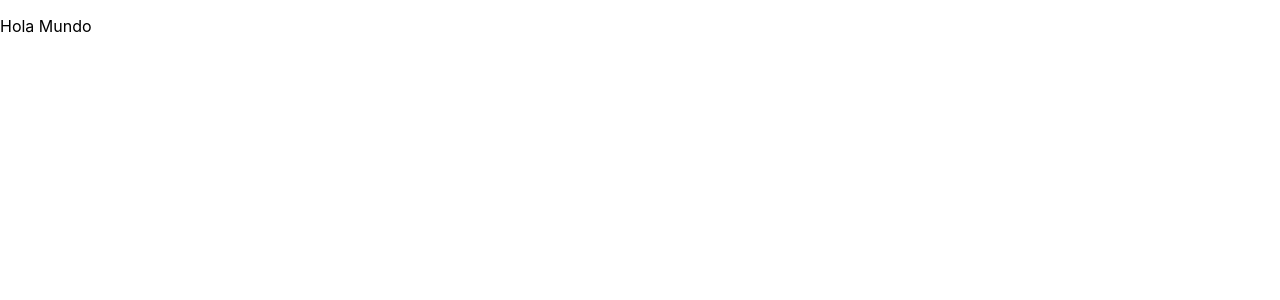
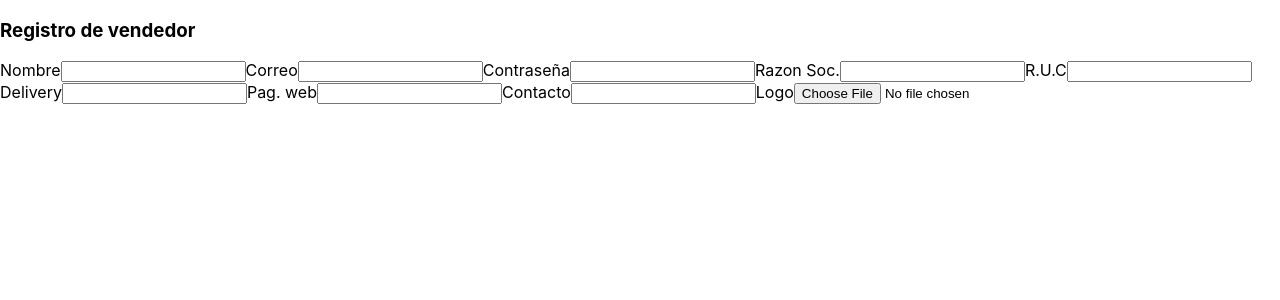
Before and after one commit to Aaron-03/BFood, a React (Create React App) app: page / in a window 1280 px wide. Shown: the top 300 px of the page. Built offline with nearby package versions, Linux system fonts and the light colour scheme.

Commit message:
Estructura del formulario Registro Vendedor

```diff
--- a/src/App.js
+++ b/src/App.js
@@ -1,8 +1,28 @@
-import React from 'react';
+import React from "react";
 function App() {
   return (
     <div className="App">
-      <p>Hola Mundo</p>
+      <h3>Registro de vendedor</h3>
+      <form>
+        <label for="nombre">Nombre</label>
+        <input id="nombre" name="nombre" required />
+        <label for="correo">Correo</label>
+        <input id="Correo" name="Correo" type="email" required />
+        <label for="contrasenia">Contraseña</label>
+        <input id="contrasenia" name="contrasenia" type="password" required />
+        <label for="razonSocial">Razon Soc.</label>
+        <input id="razonSocial" name="razonSocial" required />
+        <label for="ruc">R.U.C</label>
+        <input id="ruc" name="ruc" required />
+        <label for="delivery">Delivery</label>
+        <input id="delivery" name="delivery" />
+        <label for="pagWeb">Pag. web</label>
+        <input id="pagWeb" name="pagWeb" />
+        <label for="contacto">Contacto</label>
+        <input id="contacto" name="contacto" />
+        <label for="logo">Logo</label>
+        <input id="logo" name="logo" type="file" />
+      </form>
     </div>
   );
 }
```
Also changed, not shown: src/components/registerFormSellers/registerFormSeller.jsx (added, +11 -0 lines).
